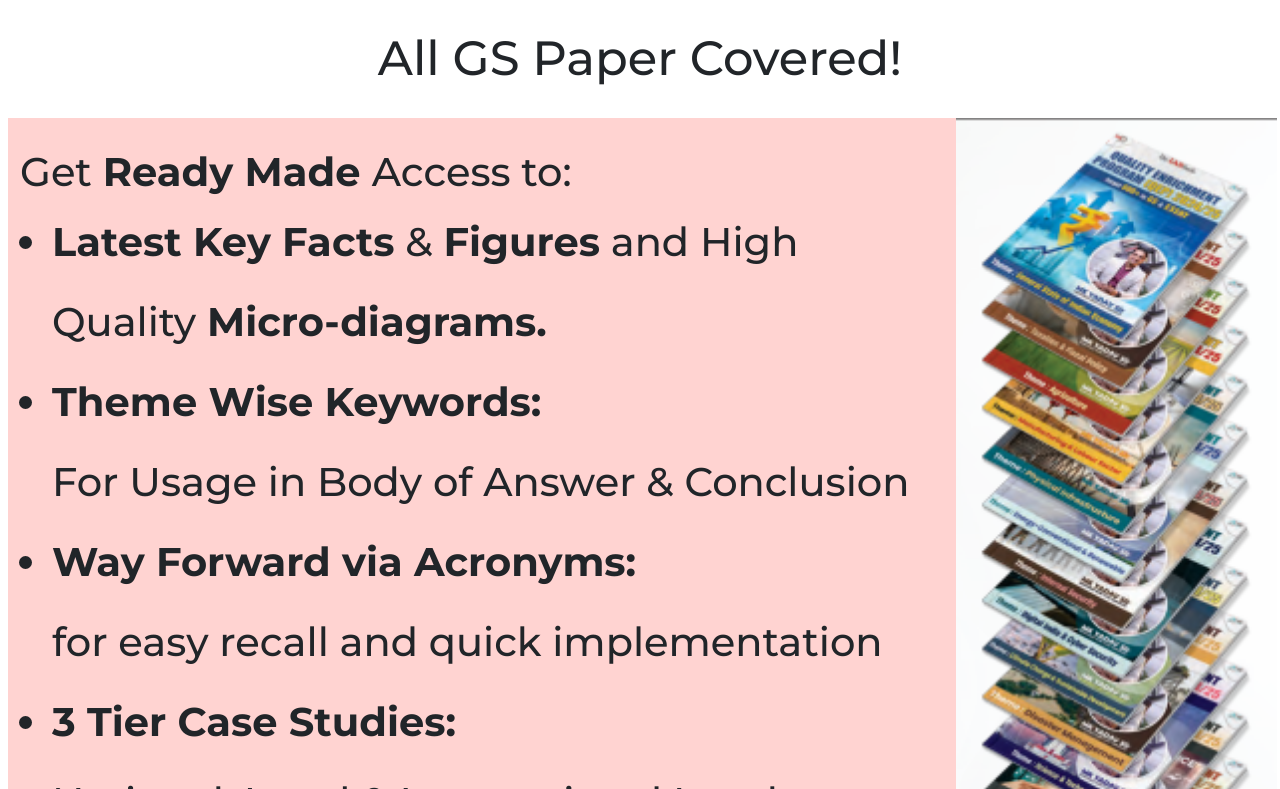
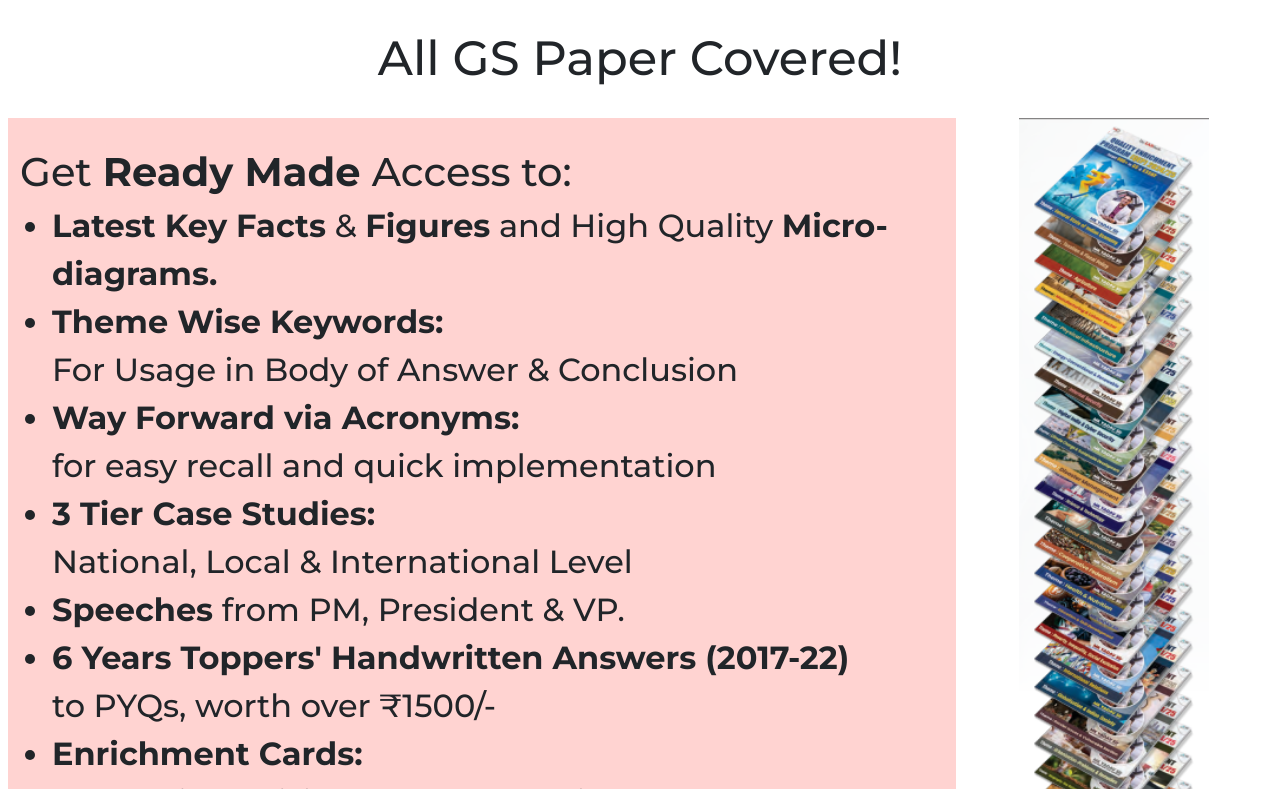
Before and after one commit to ChRakesh27/landing-page-qep-special-batch, a plain HTML site: page index.html in a window 1280 px wide. Shown: the part 3591-4380 px from the top of the page. Drawn offline with nearby package versions, Linux system fonts and the light colour scheme.

Commit message:
.remodified

```diff
--- a/index.html
+++ b/index.html
@@ -224,7 +224,7 @@
             <div class="row">
                 <div class="col-9 color-pink">
                     <div class="fs-1 pt-4">Get <span class="fw-bold">Ready Made </span>Access to:</div>
-                    <ul class="fs-1 lh-lg">
+                    <ul class="fs-2 lh-base">
                         <li><span class="fw-bold">Latest Key Facts</span> & <span class="fw-bold">Figures</span> and
                             High Quality <span class="fw-bold">Micro-diagrams.</span> </li>
                         <li>
@@ -251,8 +251,8 @@
                             Expected Questions</li>
                     </ul>
                 </div>
-                <div class="col-3 p-0 m-0">
-                    <div class="gs-book-col">
+                <div class="col-3">
+                    <div class="gs-book-col text-center">
                         <img src="./images/book3.png" class="gs-books">
                     </div>
                 </div>
--- a/style.css
+++ b/style.css
@@ -222,9 +222,7 @@ td:nth-child(2) {
 
 .gs-books {
   height: 100%;
-  padding: 0px;
-  margin: 0px;
 }
 .gs-book-col {
-  height: 95%;
+  height: 100%;
 }
```
